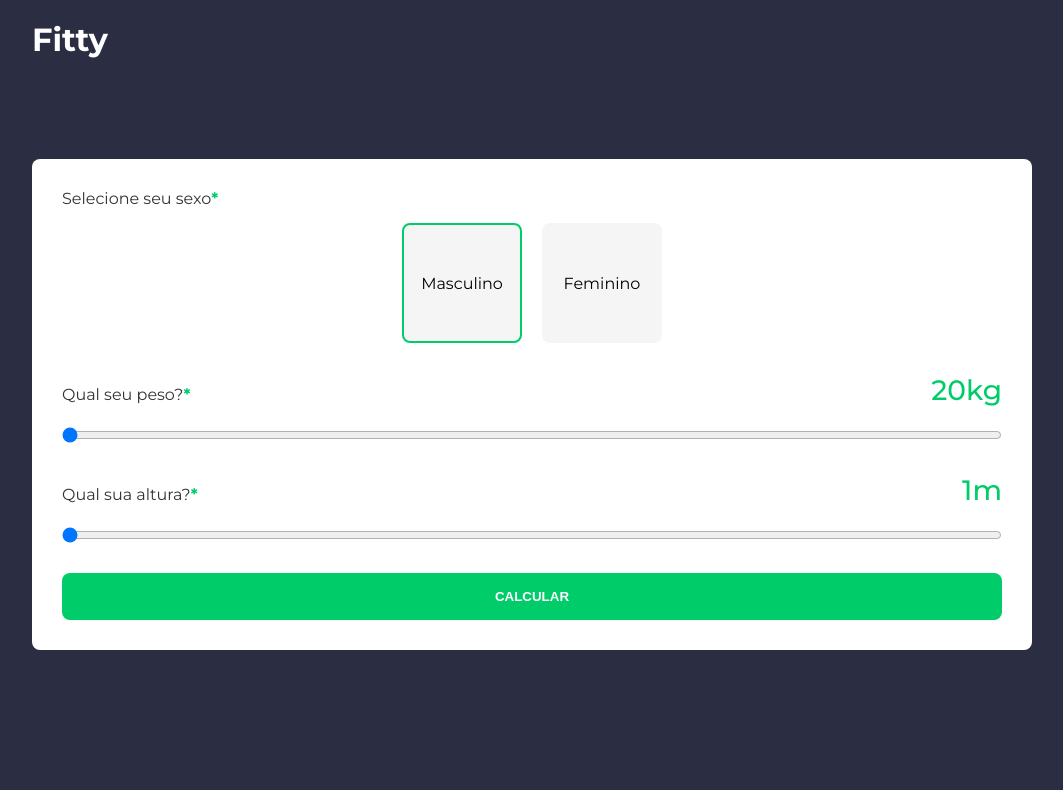
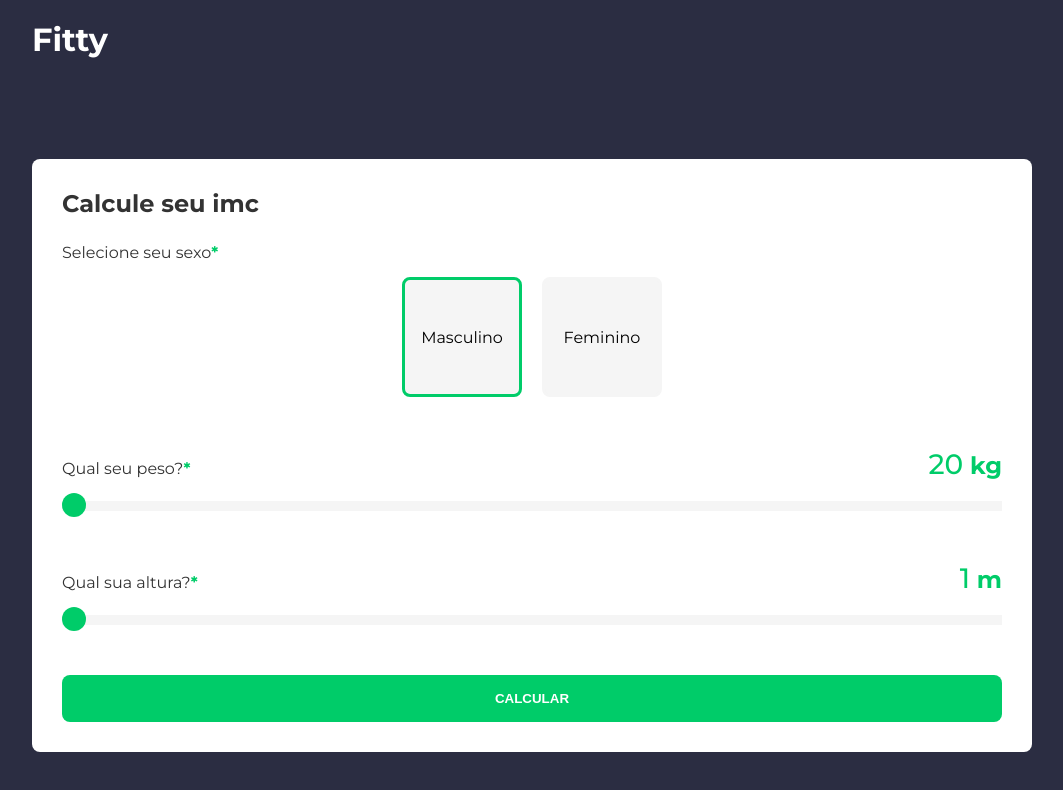
Before and after one commit to vitorfrota/fitty, a React (Create React App) app: page / in a window 1280 px wide. Shown: the top 790 px of the page, without its empty margins (108-1171 px from the left). Built offline with nearby package versions, Linux system fonts and the light colour scheme.

Commit message:
:hammer: fix styled and form calculator

```diff
--- a/src/components/FormCalculator/index.tsx
+++ b/src/components/FormCalculator/index.tsx
@@ -31,6 +31,7 @@ const FormCalculator: React.FC = () => {
   return (
     <S.Container>
       <S.Form onSubmit={handleSubmit}>
+        <h2>Calcule seu imc</h2>
         <div>
           <label htmlFor="gender">
             Selecione seu sexo
@@ -60,7 +61,7 @@ const FormCalculator: React.FC = () => {
 
             <span>
               {weight}
-              kg
+              <strong> kg</strong>
             </span>
           </label>
           <input
@@ -68,7 +69,7 @@ const FormCalculator: React.FC = () => {
             name="weight"
             onChange={(e) => handleSetWeight(e)}
             min="20"
-            max="200"
+            max="180"
             value={weight}
           />
         </S.Range>
@@ -80,7 +81,7 @@ const FormCalculator: React.FC = () => {
             </p>
             <span>
               {heightToMeters}
-              m
+              <strong> m</strong>
             </span>
           </label>
           <input
--- a/src/components/FormCalculator/styles.ts
+++ b/src/components/FormCalculator/styles.ts
@@ -16,7 +16,12 @@ export const Container = styled.div`
 
 export const Form = styled.form`
     div + div {
-      margin: 30px 0;
+      margin: 50px 0;
+    }
+
+    h2{
+      color: #333;
+      margin-bottom: 25px;
     }
 
     label{
@@ -49,7 +54,7 @@ export const Gender = styled.ul`
 
     li{
       background: #f5f5f5;
-      border: 2px solid #f5f5f5;
+      border: 3px solid #f5f5f5;
       height: 120px;
       width: 120px;
       border-radius: 8px;
@@ -81,10 +86,37 @@ export const Range = styled.div`
       font-size: 28px;
       font-weight: 500;
       color: #00CC69;
+
+      strong{
+        font-size: 24px;
+      }
     }
   }
 
   input[type="range"]{
     margin-top: 20px;
+    -webkit-appearance: none;
+
+    &::-webkit-slider-runnable-track {
+      height: 10px;
+      -webkit-appearance: none;
+      background-color: #f5f5f5;
+  }
+
+  &::-webkit-slider-thumb {
+      margin-top: -8px;
+      width: 24px;
+      -webkit-appearance: none;
+      height: 24px;
+      border-radius: 50%;
+      background: #00CC69;
+      transition: all 100ms;
+
+      &:active{
+       width: 20px;
+       height: 20px;
+       margin-top: -5px;
+      }
+    }
   }
 `;
--- a/src/components/ResultCalculator/index.tsx
+++ b/src/components/ResultCalculator/index.tsx
@@ -48,7 +48,7 @@ const ResultCalculator: React.FC = () => {
     const min = ((heightToMeters * heightToMeters) * 18.5).toFixed(1);
     const max = ((heightToMeters * heightToMeters) * 24.9).toFixed(2);
 
-    return `${min}kg - ${max}kg`;
+    return `${min}kg ~ ${max}kg`;
   }, [data]);
 
   const illustration = useMemo(() => {
@@ -81,7 +81,6 @@ const ResultCalculator: React.FC = () => {
                 <p>Teu índice de massa corporal é de:</p>
                 <span>
                   {totalImc}
-                  {' '}
                   kg/m²
                 </span>
               </div>
@@ -92,7 +91,7 @@ const ResultCalculator: React.FC = () => {
                 </span>
               </div>
             </S.ResultContainer>
-            <button onClick={resetForm}>Calcular novamente</button>
+            <button type="button" onClick={resetForm}>Calcular novamente</button>
           </>
         )
       }
--- a/src/components/ResultCalculator/styles.ts
+++ b/src/components/ResultCalculator/styles.ts
@@ -57,7 +57,7 @@ export const ResultContainer = styled.div`
   padding-bottom: 20px;
 
   div{
-    margin-top: 15px;
+    margin-top: 25px;
     display: flex;
     flex-direction: column;
     align-items: center;
@@ -71,7 +71,7 @@ export const ResultContainer = styled.div`
 
   span{
       margin-top: 10px;
-      font-size: 26px;
+      font-size: 32px;
       font-weight: 500;
       color: #00CC69;
     }
```
